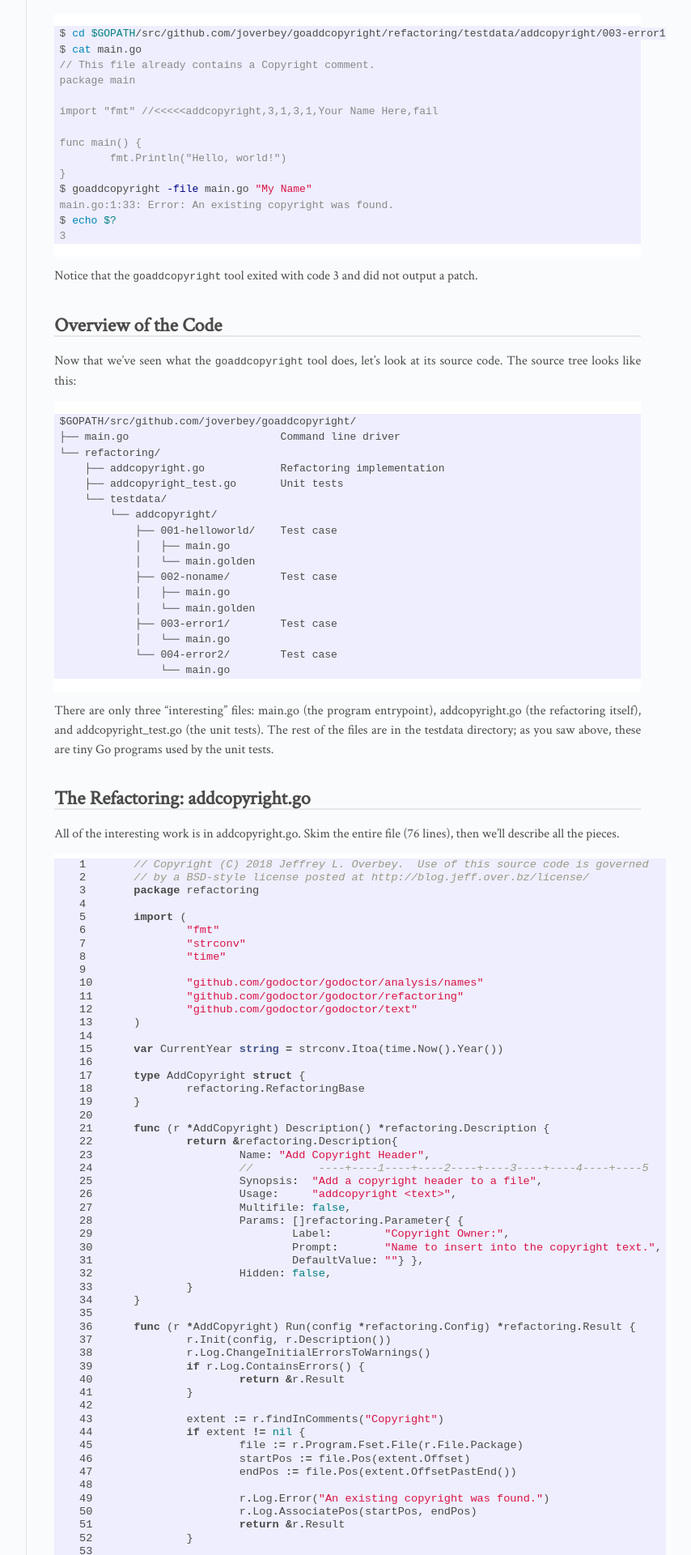
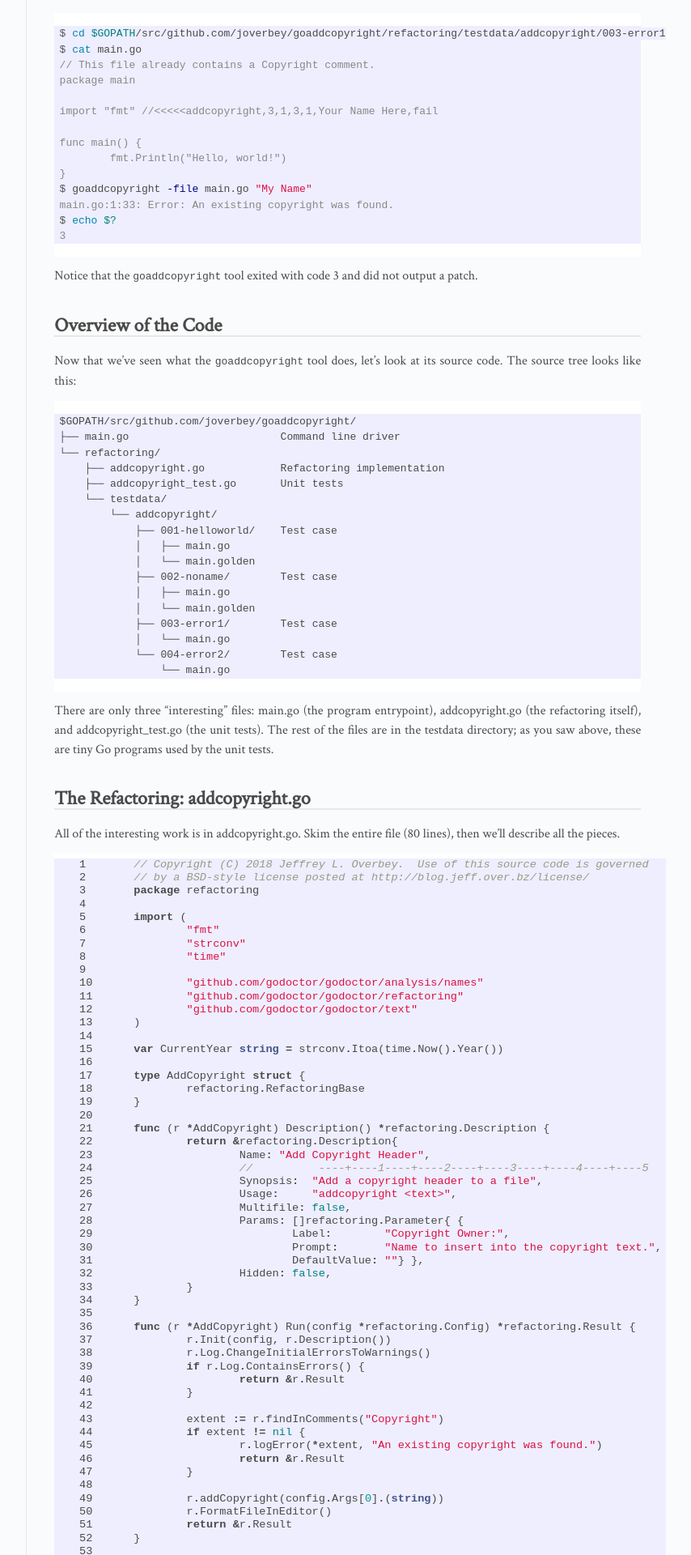
Before and after one commit to joverbey/joverbey.github.io, a Jekyll site: the page built from _posts/2018-04-22-building-a-godoctor-refactoring.md, in a window 1280 px wide. Shown: the part 3080-5000 px from the top of the page at 81% size, without its empty margins (357-1211 px from the left). Built offline with Jekyll 4.4.1, drawn with Linux system fonts in a browser that asks for light colours; some web fonts are replaced; comment, search, counter and statistics services are not loaded; some of the changed text lies outside the part shown.

Commit message:
Extract logError - consistent level of abstraction

```diff
--- a/_posts/2018-04-22-building-a-godoctor-refactoring.md
+++ b/_posts/2018-04-22-building-a-godoctor-refactoring.md
@@ -228,7 +228,7 @@
 
 ## The Refactoring: addcopyright.go
 
-All of the interesting work is in addcopyright.go.  Skim the entire file (76
+All of the interesting work is in addcopyright.go.  Skim the entire file (80
 lines), then we'll describe all the pieces.
 
 {% highlight go linenos %}
@@ -276,12 +276,7 @@
 
         extent := r.findInComments("Copyright")
         if extent != nil {
-                file := r.Program.Fset.File(r.File.Package)
-                startPos := file.Pos(extent.Offset)
-                endPos := file.Pos(extent.OffsetPastEnd())
-
-                r.Log.Error("An existing copyright was found.")
-                r.Log.AssociatePos(startPos, endPos)
+                r.logError(*extent, "An existing copyright was found.")
                 return &r.Result
         }
 
@@ -296,6 +291,15 @@
                 return nil
         }
         return occurrences[0]
+}
+
+func (r *AddCopyright) logError(extent text.Extent, text string) {
+        file := r.Program.Fset.File(r.File.Package)
+        startPos := file.Pos(extent.Offset)
+        endPos := file.Pos(extent.OffsetPastEnd())
+
+        r.Log.Error(text)
+        r.Log.AssociatePos(startPos, endPos)
 }
 
 func (r *AddCopyright) addCopyright(name string) {
@@ -410,17 +414,13 @@
 {% highlight go %}
         extent := r.findInComments("Copyright")
         if extent != nil {
-                file := r.Program.Fset.File(r.File.Package)
-                startPos := file.Pos(extent.Offset)
-                endPos := file.Pos(extent.OffsetPastEnd())
-
-                r.Log.Error("An existing copyright was found.")
-                r.Log.AssociatePos(startPos, endPos)
+                r.logError(*extent, "An existing copyright was found.")
                 return &r.Result
         }
 {% endhighlight %}
 
-The <tt>findInComments</tt> method is on lines 59-65.  It searches for the first
+The <tt>findInComments</tt> method is on lines 54-60, and <tt>logError</tt> is
+on lines 62-69.  The <tt>findInComments</tt> method searches for the first
 comment containing the word "Copyright" and returns a <tt>*text.Extent</tt>
 describing its position, or <tt>nil</tt> if it was not found.
 
@@ -440,12 +440,6 @@
 (kon'nichiwa, "hello" in Japanese).  Each character is three bytes long, so
 the string is 9 bytes in total.  If the first character (今) were at offset 0,
 then the suffix "は" would be described by <tt>text.Extent{6, 3}</tt>.
-
-The last lines add an error message to the log.  The <tt>AssociatePos</tt> method
-takes two [token.Pos](https://godoc.org/go/token#Pos) arguments, which
-determine the file, line, and column to associate with the error message.  The
-first three lines create these arguments from the <tt>text.Extent</tt>.  Don't worry
-too much about those details for now.
 
 {% highlight go %}
         r.addCopyright(config.Args[0].(string))
@@ -494,6 +488,15 @@
 command line driver decides what to do with this list of edits; it produces a
 patch file, outputs the modified source code, or overwrites the file on disk,
 depending on what flags were passed on the command line.
+
+### Logging an Error Message: The <tt>logError</tt> Method
+
+The <tt>logError</tt> method (lines 62-69) adds an error message to the log by
+calling <tt>r.Log.Error</tt>.  The log's <tt>AssociatePos</tt> method takes two
+[token.Pos](https://godoc.org/go/token#Pos) arguments, which determine the
+file, line, and column to associate with the error message.  The first three
+lines create these arguments from the <tt>text.Extent</tt>.  Don't worry too
+much about the details for now; it's safe to treat that code as boilerplate.
 
 ## The Driver: main.go
 
@@ -716,7 +719,7 @@
 
 |:---------------------------------------------------------------------------|---------:|
 | <a href="https://github.com/joverbey/goaddcopyright/blob/master/main.go">main.go</a> | 16 lines |
-| <a href="https://github.com/joverbey/goaddcopyright/blob/master/refactoring/addcopyright.go">refactoring/addcopyright.go</a> | 76 lines |
+| <a href="https://github.com/joverbey/goaddcopyright/blob/master/refactoring/addcopyright.go">refactoring/addcopyright.go</a> | 80 lines |
 | <a href="https://github.com/joverbey/goaddcopyright/blob/master/refactoring/addcopyright_test.go">refactoring/addcopyright_test.go</a> | 20 lines |
 | <a href="https://github.com/joverbey/goaddcopyright/blob/master/refactoring/testdata/addcopyright/001-helloworld/main.go">refactoring/testdata/addcopyright/001-helloworld/main.go</a> | 7 lines |
 | <a href="https://github.com/joverbey/goaddcopyright/blob/master/refactoring/testdata/addcopyright/001-helloworld/main.golden">refactoring/testdata/addcopyright/001-helloworld/main.golden</a> | 8 lines |
```
Also changed, not shown: other parts of _posts/2018-04-22-building-a-godoctor-refactoring.md (+1 -1 lines).
